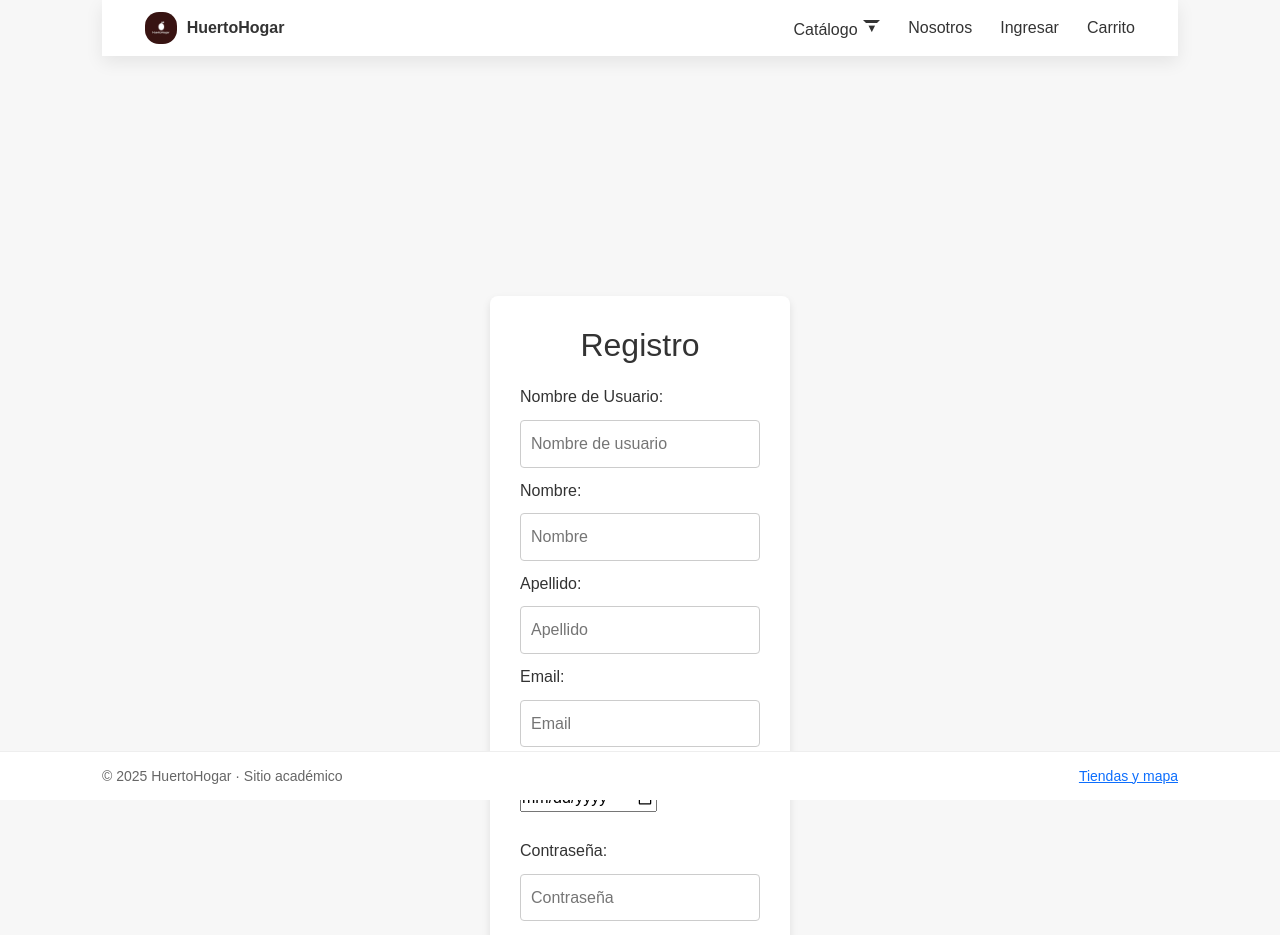
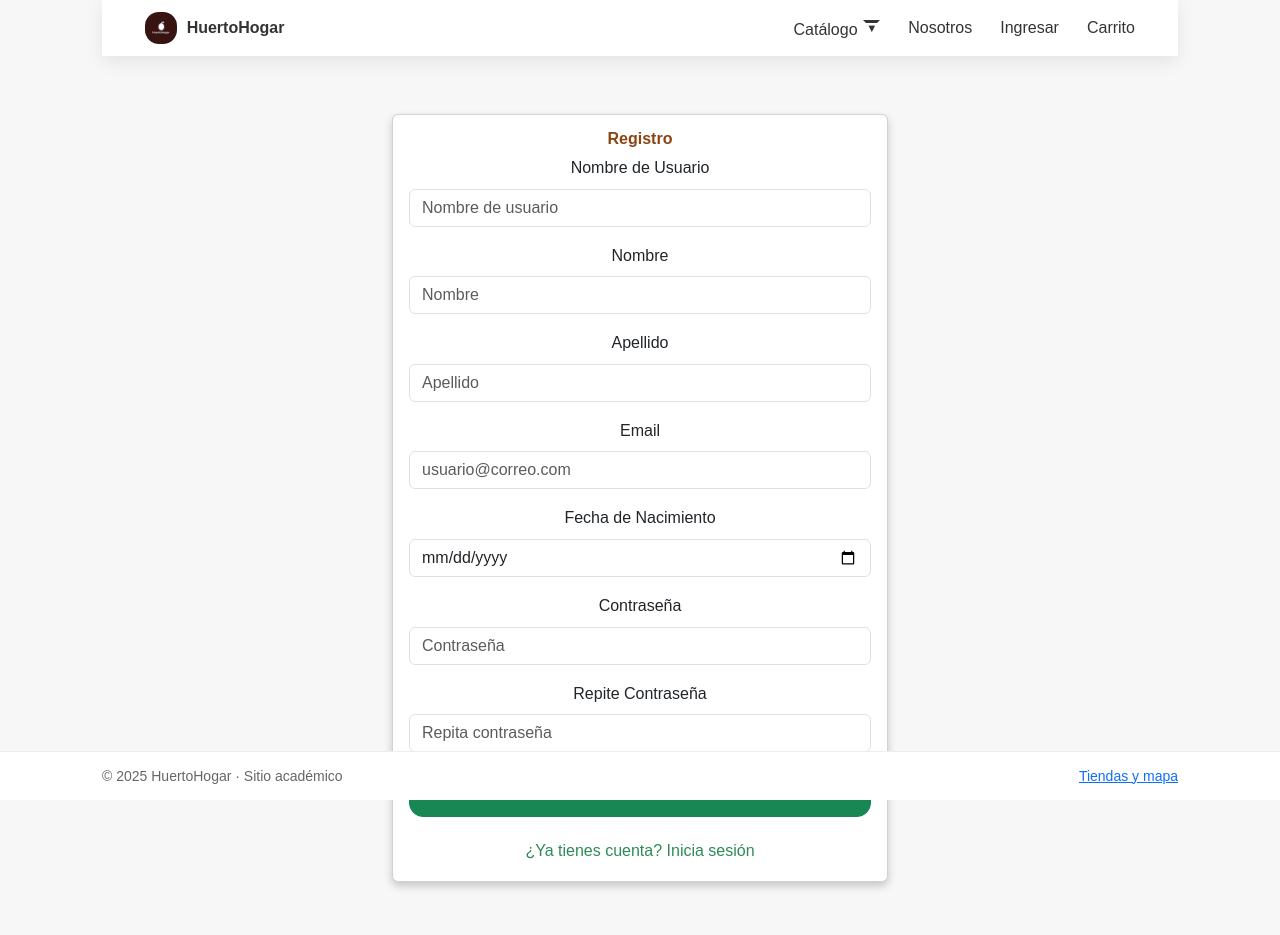
Before and after one commit to federico-pereira/verduleria, a React (Create React App) app: page /register in a window 1280 px wide. Shown: the top 935 px of the page. Built offline with nearby package versions, Linux system fonts and the light colour scheme.

Commit message:
Login to register link + updated register

```diff
--- a/src/components/Register.jsx
+++ b/src/components/Register.jsx
@@ -1,14 +1,9 @@
 import React, { useState } from 'react';
-import { Container } from 'react-bootstrap';
-import '../assets/styles/style.css';
-import { useNavigate } from 'react-router-dom';
-
+import { Button, Card, Form } from 'react-bootstrap';
+import { useNavigate, Link } from 'react-router-dom';
 import { XSSCheck, validateRegistration } from '../assets/scripts/registerValidation';
 
-
-
-const Register = () => {
-
+export default function Register() {
   const navigate = useNavigate();
   const [formData, setFormData] = useState({
     username: '',
@@ -23,14 +18,11 @@ const Register = () => {
 
   const handleChange = (e) => {
     const { name, value } = e.target;
-        setFormData(prevState => ({
-            ...prevState,
-            [name]: value,
-        }));
+    setFormData((prev) => ({ ...prev, [name]: value }));
   };
 
-    const handleSubmit = (event) => {
-        event.preventDefault();
+  const handleSubmit = (e) => {
+    e.preventDefault();
 
     const sanitizedData = {
       username: XSSCheck(formData.username),
@@ -66,30 +58,31 @@ const Register = () => {
       });
       localStorage.setItem('users', JSON.stringify(users));
 
-            setTimeout(() => {
-                navigate(('/'));
-            }, 5000);
+      setTimeout(() => navigate('/'), 3000);
     }
   };
 
   return (
-        <Container>
-            <div className="login-container" id="register">
-                <h2>Registro</h2>
-                <form id="register-form" onSubmit={handleSubmit}>
-                    <label htmlFor="username">Nombre de Usuario:</label>
-                    <input
+    <div className="container py-5" style={{ maxWidth: 520 }}>
+      <Card>
+        <Card.Body>
+          <Card.Title>Registro</Card.Title>
+          <Form onSubmit={handleSubmit}>
+            <Form.Group className="mb-3">
+              <Form.Label>Nombre de Usuario</Form.Label>
+              <Form.Control
                 type="text"
                 name="username"
-                        id="username"
                 placeholder="Nombre de usuario"
                 value={formData.username}
                 onChange={handleChange}
                 required
               />
-                    <label htmlFor="firstName">Nombre:</label>
-                    <input
-                        id="firstName"
+            </Form.Group>
+
+            <Form.Group className="mb-3">
+              <Form.Label>Nombre</Form.Label>
+              <Form.Control
                 type="text"
                 name="firstName"
                 placeholder="Nombre"
@@ -97,9 +90,11 @@ const Register = () => {
                 onChange={handleChange}
                 required
               />
-                    <label htmlFor="lastName">Apellido:</label>
-                    <input
-                        id="lastName"
+            </Form.Group>
+
+            <Form.Group className="mb-3">
+              <Form.Label>Apellido</Form.Label>
+              <Form.Control
                 type="text"
                 name="lastName"
                 placeholder="Apellido"
@@ -107,56 +102,78 @@ const Register = () => {
                 onChange={handleChange}
                 required
               />
-                    <label htmlFor="email">Email:</label>
-                    <input
-                        type="text"
-                        id="email"
+            </Form.Group>
+
+            <Form.Group className="mb-3">
+              <Form.Label>Email</Form.Label>
+              <Form.Control
+                type="email"
                 name="email"
-                        placeholder="Email"
+                placeholder="usuario@correo.com"
                 value={formData.email}
                 onChange={handleChange}
                 required
               />
-                    <label htmlFor="start">Fecha de Nacimiento:</label>
-                    <input
+            </Form.Group>
+
+            <Form.Group className="mb-3">
+              <Form.Label>Fecha de Nacimiento</Form.Label>
+              <Form.Control
                 type="date"
-                        id="birthday"
                 name="dob"
                 value={formData.dob}
                 onChange={handleChange}
                 required
-                    /> <br/> <br/>
-                    <label htmlFor="password">Contraseña:</label>
-                    <input
+              />
+            </Form.Group>
+
+            <Form.Group className="mb-3">
+              <Form.Label>Contraseña</Form.Label>
+              <Form.Control
                 type="password"
-                        id="password"
                 name="password"
                 placeholder="Contraseña"
                 value={formData.password}
                 onChange={handleChange}
                 required
               />
-                    <label htmlFor="repeatPassword">Repita Contraseña:</label>
-                    <input
+            </Form.Group>
+
+            <Form.Group className="mb-3">
+              <Form.Label>Repite Contraseña</Form.Label>
+              <Form.Control
                 type="password"
-                        id="repeatPassword"
                 name="repeatPassword"
                 placeholder="Repita contraseña"
                 value={formData.repeatPassword}
                 onChange={handleChange}
                 required
               />
-                    <input type="submit" defaultValue="Registrar" placeholder='Registrar'/>
+            </Form.Group>
+
             {resultMessage && (
-                        <div id="result" style={{ color: resultMessage.includes('Confirmado') ? 'green' : 'red' }}>
+              <div
+                className="mb-3 text-center"
+                style={{
+                  color: resultMessage.includes('Confirmado') ? 'green' : 'red',
+                }}
+              >
                 {resultMessage}
               </div>
             )}
-                </form>
+
+            <Button type="submit" variant="success" className="w-100">
+              Registrar
+            </Button>
+          </Form>
+
+          <div className="mt-3 text-center">
+            <Link to="/login" className="link">
+              ¿Ya tienes cuenta? Inicia sesión
+            </Link>
           </div>
-
-        </Container>
-    )
+        </Card.Body>
+      </Card>
+    </div>
+  );
 }
-
-export default Register;
--- a/src/pages/Login.jsx
+++ b/src/pages/Login.jsx
@@ -1,5 +1,6 @@
 import React, { useState } from 'react';
 import { Button, Card, Form } from 'react-bootstrap';
+import { Link } from 'react-router-dom';
 import { useNavigate } from 'react-router-dom';
 import { useAuth } from '../context/AuthContext';
 import { useCart } from '../context/CartContext';
@@ -47,6 +48,7 @@ export default function Login() {
               Entrar
             </Button>
           </Form>
+          <Link to='/register' className='link'>¿No tienes cuenta? Registrate</Link>
         </Card.Body>
       </Card>
     </div>
```
Lines whose indentation alone changed are shown as unchanged.
